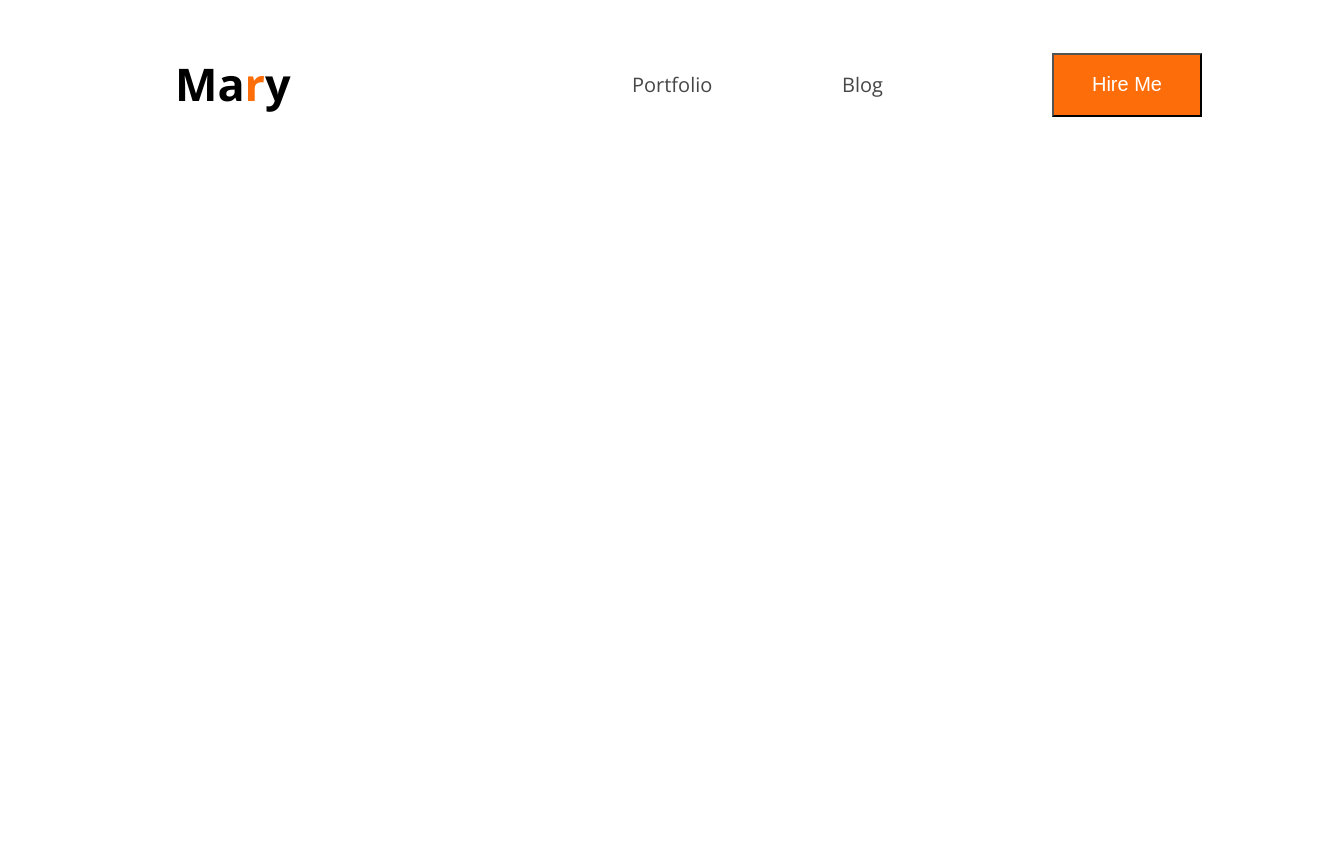
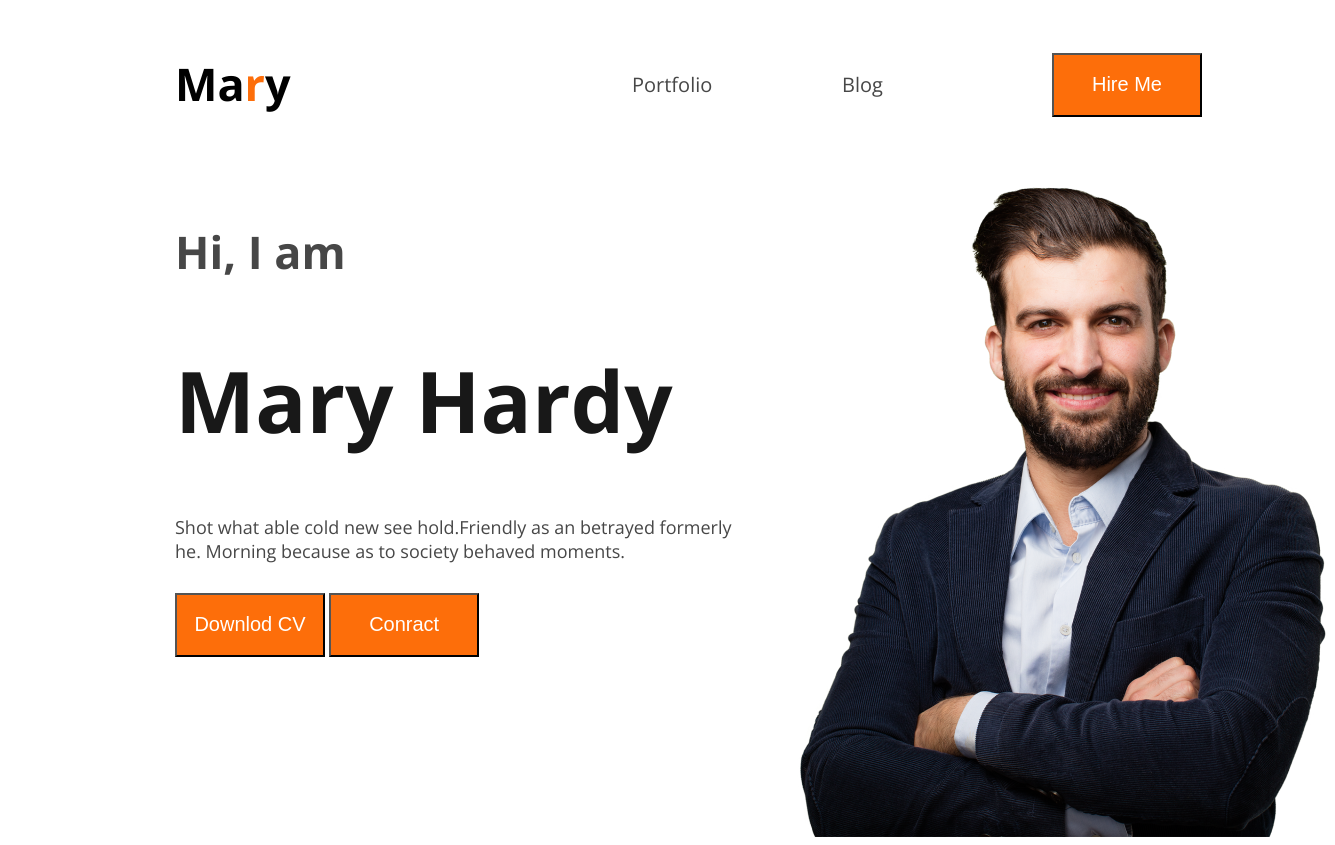
Before and after one commit to MarufShadat/my-first-product, a plain HTML site: page index.html in a window 1280 px wide. Shown: the whole page, 1335 px wide, since content can reach past the window. Before the commit the page ends 800 px from the top, so only its background shows below. Drawn offline with nearby package versions, Linux system fonts and the light colour scheme.

Commit message:
third commit

```diff
--- a/index.html
+++ b/index.html
@@ -16,9 +16,18 @@
             <ul>
                 <li><a href="" class="dark ">Portfolio</a></li>
                 <li><a href="" class="dark">Blog</a></li>
-                <li><button class="btn-primary">Hire Me</button></li>
+                <li><button  class="btn-primary">Hire Me</button></li>
             </ul>
         </nav>
+        <div class="banner-styles">
+            <div class="banner-content">
+                <h4 class="am">Hi, I am </h4>
+                <h1 class="amar-hardy">Mary Hardy</h1>
+                <p class="para-graph">Shot what able cold new see hold.Friendly as an betrayed formerly he. Morning because as to society behaved moments.</p>
+                <button class="btn-primary">Downlod CV</button>
+                <button class="btn-primary">Conract</button>
+        </div>
+        <img src="images/hardy.png" alt="">
     </header>
 </body>
 </html>
--- a/styles/nav.css
+++ b/styles/nav.css
@@ -7,6 +7,7 @@
   font-variation-settings:
     "wdth" 100;
 }
+
 
 nav,ul,li {
     display: flex;
@@ -47,3 +48,28 @@ nav ul {
     height: 64px;
 
 }
+.banner-content {
+    margin-left: 167px;
+}
+.am {
+    color: #474747;
+    font-size: 45px;
+    width: 177px;
+    height: 61px;
+}
+.amar-hardy {
+    color: #181818;
+    font-size: 85px;
+    width: 498px;
+    height: 116px;
+}
+.para-graph {
+    color: #474747;
+    font-size: 18px;
+    width: 576px;
+    height: 60px;
+}
+.banner-styles{
+    display: flex;
+    justify-content: space-between;
+}
```
Also changed, not shown: images/developer.png (added), images/hardy.png (added), images/header_bg.png (added), images/icons/facebook.png (added), images/icons/insta.png (added), images/icons/js.png (added), images/icons/mongo.png (added), images/icons/nodejs.png (added), images/icons/react.png (added), images/icons/twitter.png (added).
